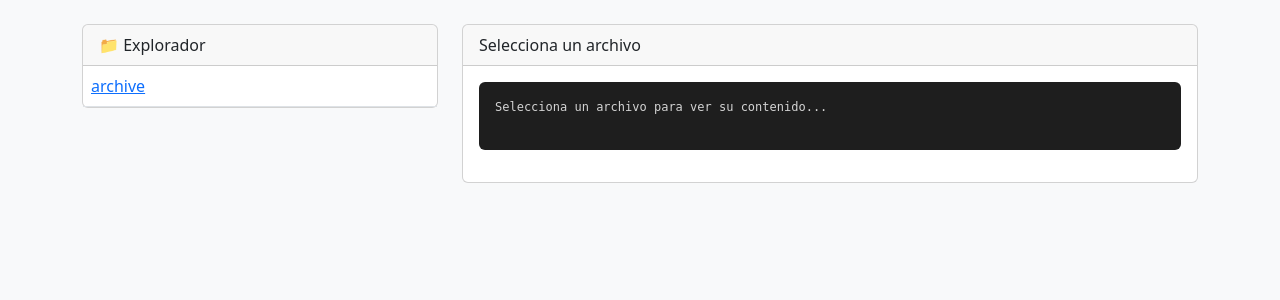
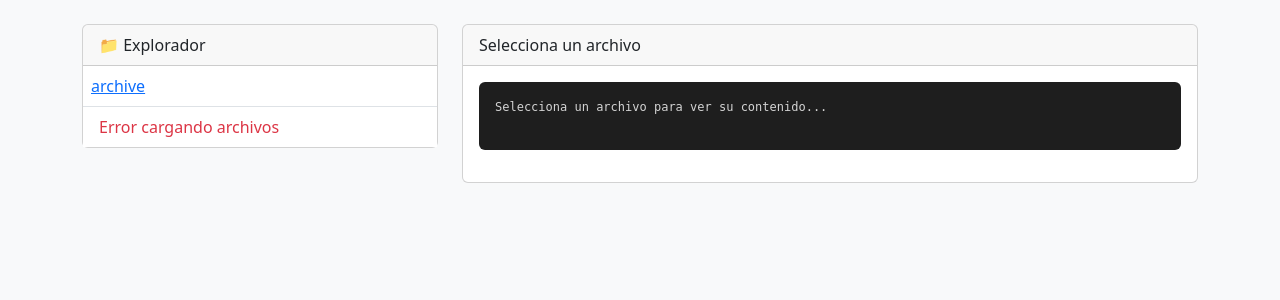
Before and after one commit to Peripotec/backup_system, a Flask app: page /files in a window 1280 px wide. Shown: the part 56-356 px from the top of the page. Run offline with Flask 3, Linux system fonts and the light colour scheme.

Commit message:
Fix: backup trigger auth, file browser navigation, better error handling

```diff
--- a/templates/files.html
+++ b/templates/files.html
@@ -66,30 +66,50 @@
     </div>
 
     <script>
-        let currentPath = '{{ current_path }}';
+        let currentPath = '';
 
         function loadFiles(path) {
             currentPath = path;
-            fetch('/api/files/list/' + path)
+            const url = path ? '/api/files/list/' + path : '/api/files/list';
+            console.log('Loading:', url);
+
+            fetch(url)
                 .then(r => r.json())
                 .then(data => {
+                    console.log('Data:', data);
                     const list = document.getElementById('file-list');
                     list.innerHTML = '';
 
+                    if (data.error) {
+                        list.innerHTML = `<li class="list-group-item text-danger">${data.error}</li>`;
+                        return;
+                    }
+
                     // Back button
                     if (path) {
-                        const parent = path.split('/').slice(0, -1).join('/');
-                        list.innerHTML += `<li class="list-group-item file-item" onclick="loadFiles('${parent}')">📁 ..</li>`;
+                        const parts = path.split('/').filter(p => p);
+                        parts.pop();
+                        const parent = parts.join('/');
+                        list.innerHTML += `<li class="list-group-item file-item" style="cursor:pointer" onclick="loadFiles('${parent}')">📁 ..</li>`;
+                    }
+
+                    if (!data.items || data.items.length === 0) {
+                        list.innerHTML += '<li class="list-group-item text-muted">Carpeta vacía</li>';
+                        return;
                     }
 
                     data.items.forEach(item => {
                         const fullPath = path ? path + '/' + item.name : item.name;
                         if (item.is_dir) {
-                            list.innerHTML += `<li class="list-group-item file-item" onclick="loadFiles('${fullPath}')">📁 ${item.name}</li>`;
+                            list.innerHTML += `<li class="list-group-item file-item" style="cursor:pointer" onclick="loadFiles('${fullPath}')">📁 ${item.name}</li>`;
                         } else {
-                            list.innerHTML += `<li class="list-group-item file-item" onclick="loadFile('${fullPath}')">📄 ${item.name} <small class="text-muted">(${(item.size / 1024).toFixed(1)} KB)</small></li>`;
+                            list.innerHTML += `<li class="list-group-item file-item" style="cursor:pointer" onclick="loadFile('${fullPath}')">📄 ${item.name} <small class="text-muted">(${(item.size / 1024).toFixed(1)} KB)</small></li>`;
                         }
                     });
+                })
+                .catch(err => {
+                    console.error('Error:', err);
+                    document.getElementById('file-list').innerHTML = '<li class="list-group-item text-danger">Error cargando archivos</li>';
                 });
         }
 
@@ -97,15 +117,15 @@
             fetch('/api/files/content/' + path)
                 .then(r => r.json())
                 .then(data => {
-                    document.getElementById('viewer-header').textContent = data.filename;
-                    document.getElementById('file-content').textContent = data.content || data.error;
+                    document.getElementById('viewer-header').textContent = data.filename || 'Archivo';
+                    document.getElementById('file-content').textContent = data.content || data.error || 'Sin contenido';
                     document.getElementById('download-btn').href = '/download/' + path;
                     document.getElementById('download-btn').style.display = 'inline-block';
                 });
         }
 
         // Initial load
-        loadFiles(currentPath);
+        loadFiles('');
     </script>
 
 </body>
--- a/web_app.py
+++ b/web_app.py
@@ -78,14 +78,14 @@
         backup_status = {"running": False, "message": f"Error: {e}", "progress": 0}
 
 @app.route('/api/backup/trigger', methods=['POST'])
-@requires_auth
 def trigger_backup():
+    """Trigger backup - no auth needed as dashboard is public."""
     global backup_status
     if backup_status["running"]:
         return jsonify({"error": "Backup already running"}), 400
 
     group = request.json.get('group') if request.is_json else None
-    thread = threading.Thread(target=run_backup_async, args=(group,))
+    thread = threading.Thread(target=run_backup_async, args=(group,), daemon=True)
     thread.start()
     return jsonify({"status": "started", "message": "Backup iniciado"})
 
```
